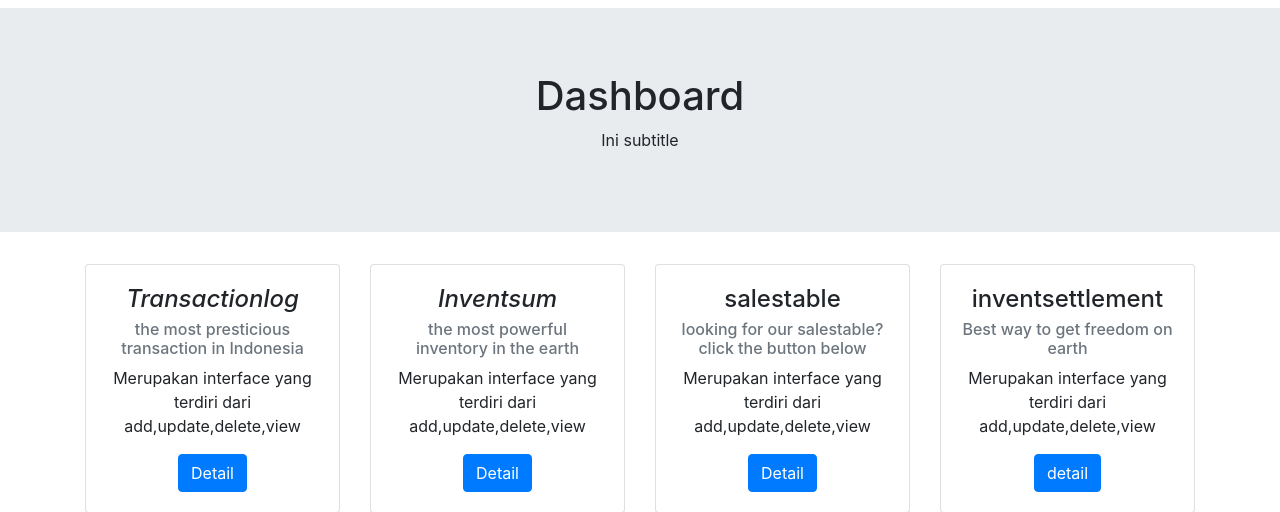
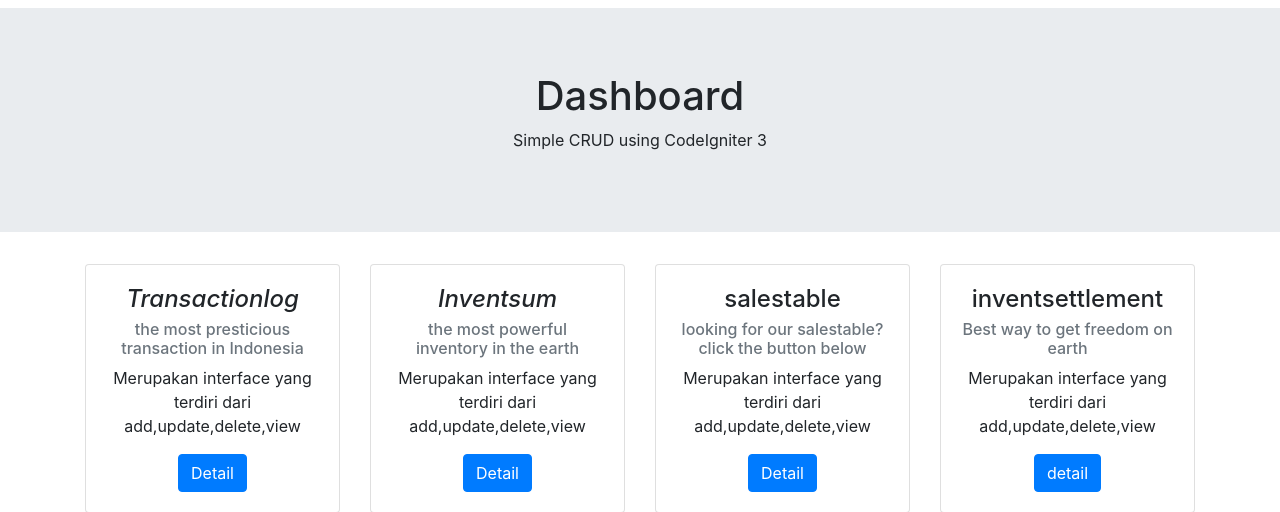
Before and after one commit to firmanputra908/crud-ci-cd, a CodeIgniter app: page /database/ in a window 1280 px wide. Shown: the part 64-576 px from the top of the page. Run offline with CodeIgniter, Linux system fonts and the light colour scheme.

Commit message:
ganti kode di home_view

```diff
--- a/application/views/home_view.php
+++ b/application/views/home_view.php
@@ -30,8 +30,8 @@
             </div>
         </nav>
         <div class="jumbotron jumbotron-fluid my-2">
-            <h1 style="text-align:center">Dashboard </h1>
-            <p style="text-align: center">Ini subtitle </p>
+            <h1 style="text-align:center">Dashboard</h1>
+            <p style="text-align: center">Simple CRUD using CodeIgniter 3 </p>
         </div>
         <div class="container">
             <div class="row">
```
